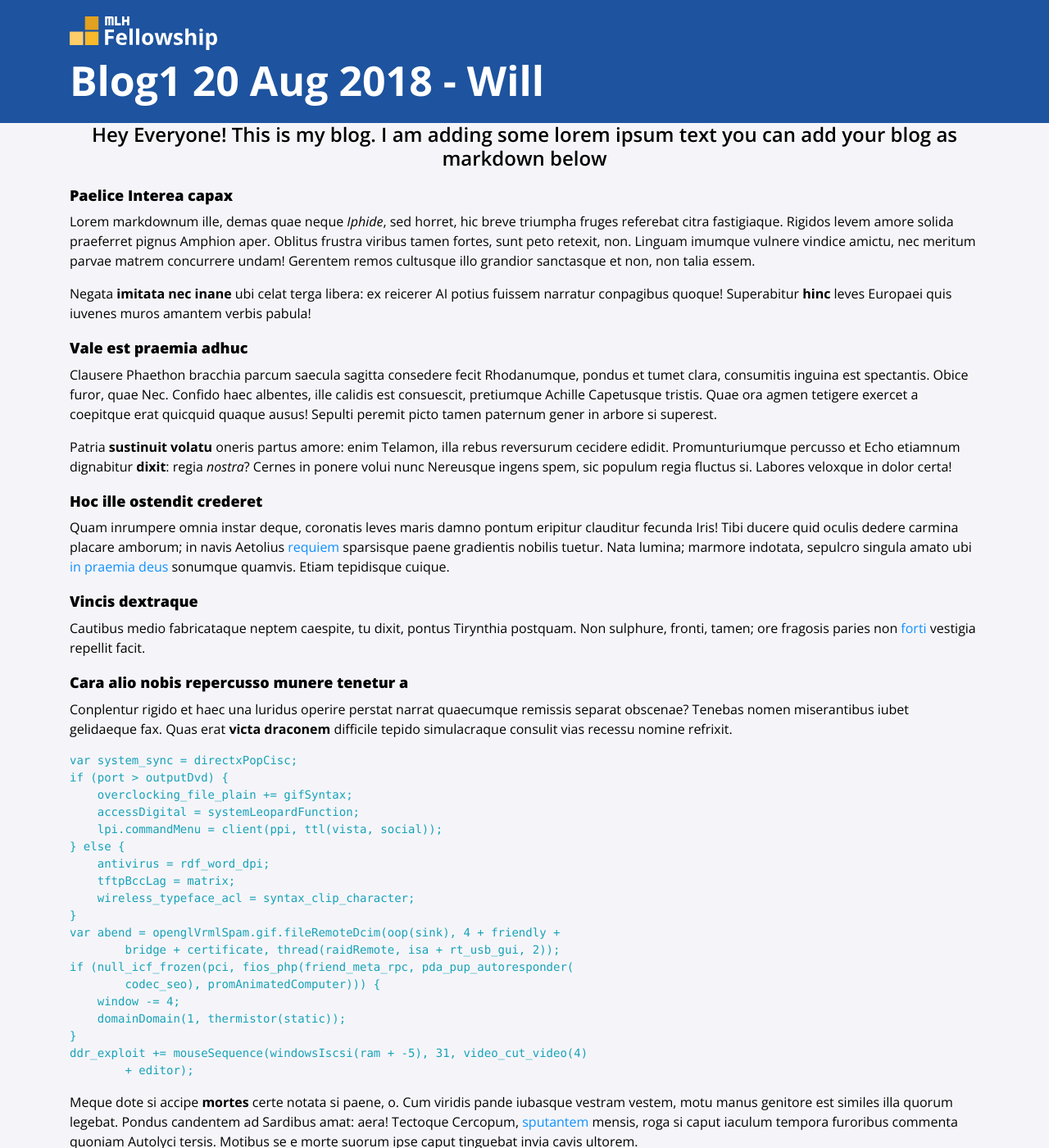
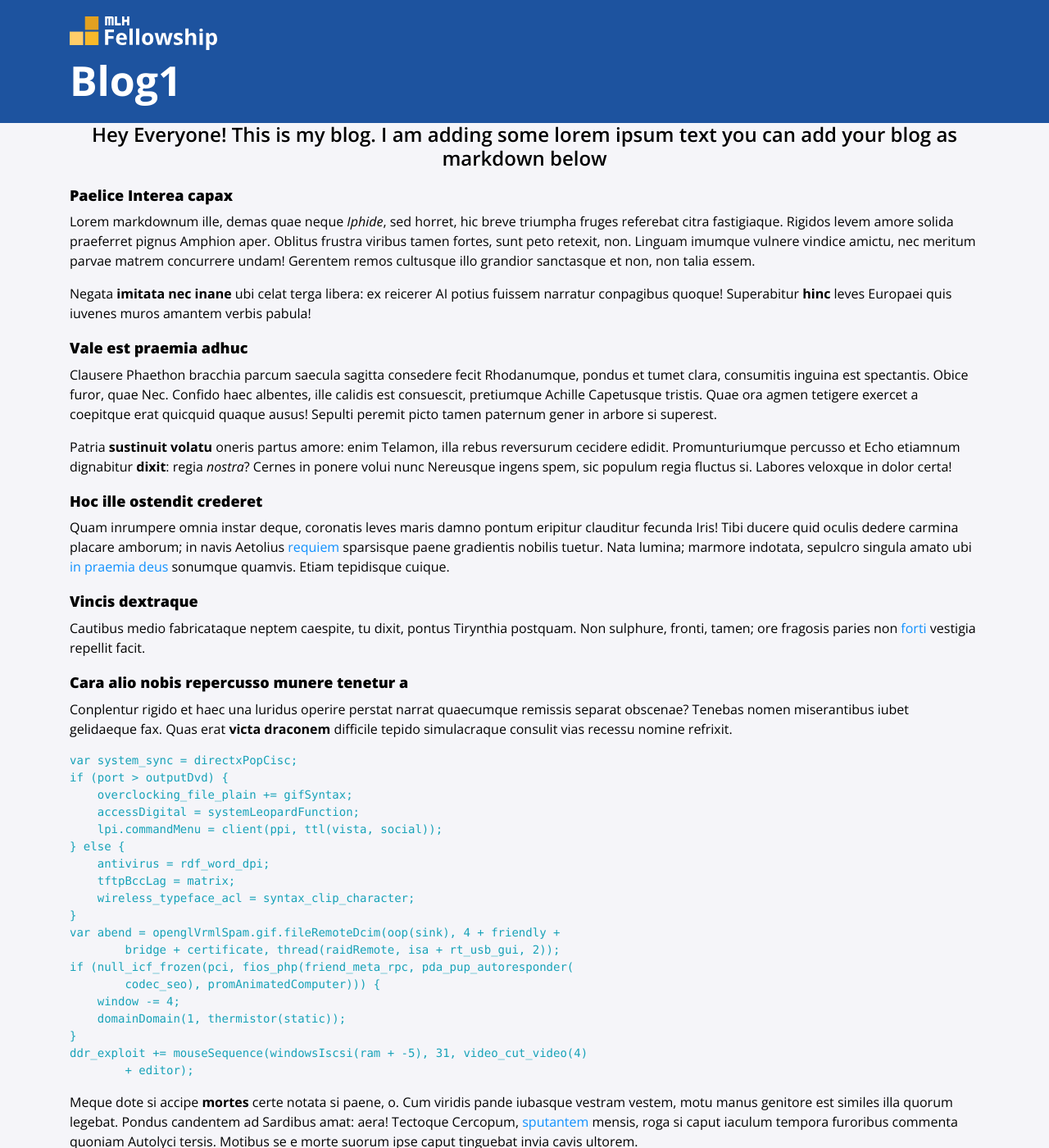
Before and after one commit to ksdkamesh99/mlh-fellowship-portfolio, a Jekyll site: the page built from _posts/2018-08-20-blog1.md, in a window 1280 px wide and 1400 px high. Shown: the whole window at 82% size. Built offline with Jekyll 4.4.1, drawn with Linux system fonts in a browser that asks for light colours; nearby versions of some CDN libraries; some of the changed text lies outside the part shown.

```diff
--- a/_layouts/blog.html
+++ b/_layouts/blog.html
@@ -11,14 +11,17 @@
         </div>
         <div class="title">
             {{ page.blogtitle }}
-            {{ page.date | date_to_string }} - {{ page.author }}
 
         </div>
 
     </div>
+
 </div>
 
 
 <div class="container page">
-    {{ content }}
+
+     {{ content }}
+     <strong><p style="direction:rtl">Blog Written on {{ page.date | date_to_string }}</p></strong>
+
 </div>
```
